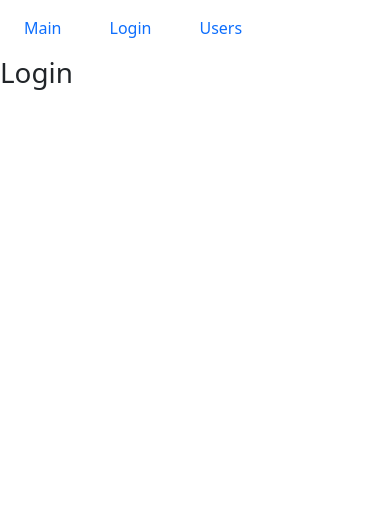
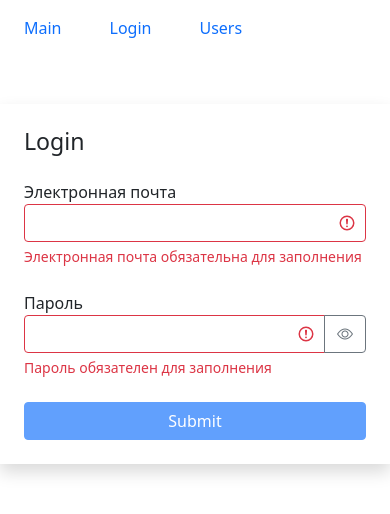
Before and after one commit to vikashatalova/fast-company, a React (Create React App) app: page /login in a window 390 px wide. Shown: the top 514 px of the page. Built offline with nearby package versions, Linux system fonts and the light colour scheme.

Commit message:
search users

```diff
--- a/src/components/layouts/login.jsx
+++ b/src/components/layouts/login.jsx
@@ -1,7 +1,83 @@
-import React from "react";
+import React, { useState, useEffect } from "react";
+import TextField from "../textField";
+import { validator } from "../../utils/validator";
 
 const Login = () => {
-    return (<h1>Login</h1>);
+    const [data, setData] = useState({ email: "", password: "" });
+    const [errors, setErrors] = useState({});
+    const handleChange = ({ target }) => {
+        setData((prevState) =>
+            ({
+                ...prevState,
+                [target.name]: target.value
+            }));
+    };
+    const validatorConfig = {
+        email: {
+            isRequired: {
+                message: "Электронная почта обязательна для заполнения"
+            },
+            isEmail: {
+                message: "Email введен неккоректно"
+            }
+        },
+        password: {
+            isRequired: {
+                message: "Пароль обязателен для заполнения"
+            },
+            isCapitalSymbol: {
+                message: "Пароль должен содержать хотя бы одну заглавную букву"
+            },
+            isContainDigit: {
+                message: "Пароль должен содержать хотя бы одно число"
+            },
+            min: {
+                message: "Пароль должен состоять минимум из 8 символов",
+                value: 8
+            }
+        }
+    };
+    useEffect(() => { validate(); }, [data]);
+    const validate = () => {
+        const errors = validator(data, validatorConfig);
+        setErrors(errors);
+        return Object.keys(errors).length === 0;
+    };
+    const isValid = Object.keys(errors).length === 0;
+    console.log(isValid);
+    const handleSubmit = (e) => {
+        e.preventDefault();
+        const isValid = validate();
+        if (!isValid) return;
+        console.log(data);
+    };
+    return (
+        <div className="container mt-5">
+            <div className="row">
+                <div className="col-md-6 offset-md-3 shadow p-4">
+                    <h3 className="mb-4">Login</h3>
+                    <form onSubmit={handleSubmit}>
+                        <TextField
+                            label="Электронная почта"
+                            name="email"
+                            value={data.email}
+                            onChange={handleChange}
+                            error={errors.email}
+                        />
+                        <TextField
+                            label="Пароль"
+                            type="password"
+                            name="password"
+                            value={data.password}
+                            onChange={handleChange}
+                            error={errors.password}
+                        />
+                        <button type="submit" disabled={!isValid} className="btn btn-primary w-100 mx-auto">Submit</button>
+                    </form>
+                </div>
+            </div>
+        </div>
+    );
 };
 
 export default Login;
--- /dev/null
+++ b/src/components/textField.jsx
@@ -0,0 +1,50 @@
+import React, { useState } from "react";
+import PropTypes from "prop-types";
+
+const TextField = ({ label, type, name, value, onChange, error }) => {
+    const [showPassword, SetShowPassword] = useState(false);
+    const getInputClasses = () => {
+        return "form-control" + (error ? " is-invalid" : "");
+    };
+    const toggleShowPassword = () => {
+        SetShowPassword((prevState) => !prevState);
+    };
+    return (
+        <div className="mb-4">
+            <label htmlFor={name}>{label}</label>
+            <div className="input-group has-validation">
+                <input
+                    type={showPassword ? "text" : type}
+                    id={name}
+                    name={name}
+                    value={value}
+                    onChange={onChange}
+                    className={getInputClasses()}
+                />
+                {type === "password" && (
+                    <button
+                        className="btn btn-outline-secondary"
+                        type="button"
+                        onClick={toggleShowPassword}
+                    >
+                        <i className={"bi bi-eye" + (showPassword ? "-slash" : "")}></i>
+                    </button>
+                )}
+                {error && <div className="invalid-feedback">{error}</div>}
+            </div>
+        </div>
+    );
+};
+TextField.defaultProps = {
+    type: "text"
+};
+TextField.propTypes = {
+    label: PropTypes.string,
+    type: PropTypes.string,
+    name: PropTypes.string,
+    value: PropTypes.string,
+    onChange: PropTypes.func,
+    error: PropTypes.string
+};
+
+export default TextField;
--- a/src/components/userList.jsx
+++ b/src/components/userList.jsx
@@ -11,6 +11,7 @@
     const [professions, setProfessions] = useState(api.professionsApi.fetchAll());
     const [selectedProf, setselectedProf] = useState();
     const [sortBy, setSortBy] = useState({ iter: "name", order: "asc" });
+    const [value, setValue] = useState("");
     const pageSize = 8;
 
     const [users, setUsers] = useState();
@@ -46,13 +47,31 @@
     const clearFilter = () => {
         setselectedProf();
     };
+    const clearValue = () => {
+        setValue("");
+    };
+    const filteredValue = () => {
+        if (value) {
+            const filterUser = users.filter((user) => {
+                return user.name.toLowerCase().includes(value.toLowerCase());
+            });
+            return filterUser;
+        } else {
+            return users;
+        }
+    };
+    const search = filteredValue();
     if (users) {
         const filteredUsers = selectedProf
-            ? users.filter(user => JSON.stringify(user.profession) === JSON.stringify(selectedProf))
-            : users;
+            ? search.filter(user => JSON.stringify(user.profession) === JSON.stringify(selectedProf))
+            : search;
         const count = filteredUsers.length;
         const sortedUsers = _.orderBy(filteredUsers, [sortBy.path], [sortBy.order]);
         const userCrop = paginate(sortedUsers, currentPage, pageSize);
+        const handleChange = ({ target }) => {
+            const { value } = target;
+            setValue(value);
+        };
 
         return (
             <div className="d-flex ">
@@ -71,6 +90,23 @@
                 }
                 <div className="d-flex flex-column">
                     <h2><SearchStatus length={count}/></h2>
+                    <div className="input-group mb-3">
+                        <input
+                            type="text"
+                            placeholder="Поиск по сайту"
+                            className="form-control"
+                            onChange={handleChange}
+                            value={value}
+                        />
+                        <button
+                            className="btn btn-outline-secondary"
+                            type="button"
+                            id="button-addon2"
+                            onClick={clearValue}
+                        >
+                            <i className="bi bi-x-circle"></i>
+                        </button>
+                    </div>
                     <UserTable
                         onSort={handleSort}
                         users={userCrop}
--- /dev/null
+++ b/src/utils/validator.js
@@ -0,0 +1,45 @@
+export function validator (data, config) {
+    const errors = {};
+    function validate (validateMethod, data, config) {
+        let statusValidate;
+        switch (validateMethod) {
+        case "isRequired":
+            statusValidate = data.trim() === "";
+            // if (data.trim() === "") return config.message;
+            break;
+        case "isEmail": {
+            const emailRegExp = /^\S+@\S+\.\S+$/g;
+            statusValidate = !emailRegExp.test(data);
+            // if (!emailRegExp.test(data)) return config.message;
+            break;
+        }
+        case "isCapitalSymbol": {
+            const capitalRegExp = /[A-Z]+/g;
+            statusValidate = !capitalRegExp.test(data);
+            // if (!capitalRegExp.test(data)) return config.message;
+            break;
+        }
+        case "isContainDigit": {
+            const digitRegExp = /\d+/g;
+            statusValidate = !digitRegExp.test(data);
+            break;
+        }
+        case "min": {
+            statusValidate = data.length < data.value;
+            break;
+        }
+        default:
+            break;
+        }
+        if (statusValidate) return config.message;
+    }
+    for (const fieldName in data) {
+        for (const validateMethod in config[fieldName]) {
+            const error = validate(validateMethod, data[fieldName], config[fieldName][validateMethod]);
+            if (error && !errors[fieldName]) {
+                errors[fieldName] = error;
+            }
+        };
+    };
+    return errors;
+};
```
Also changed, not shown: src/components/search.jsx (added, +19 -0 lines).
